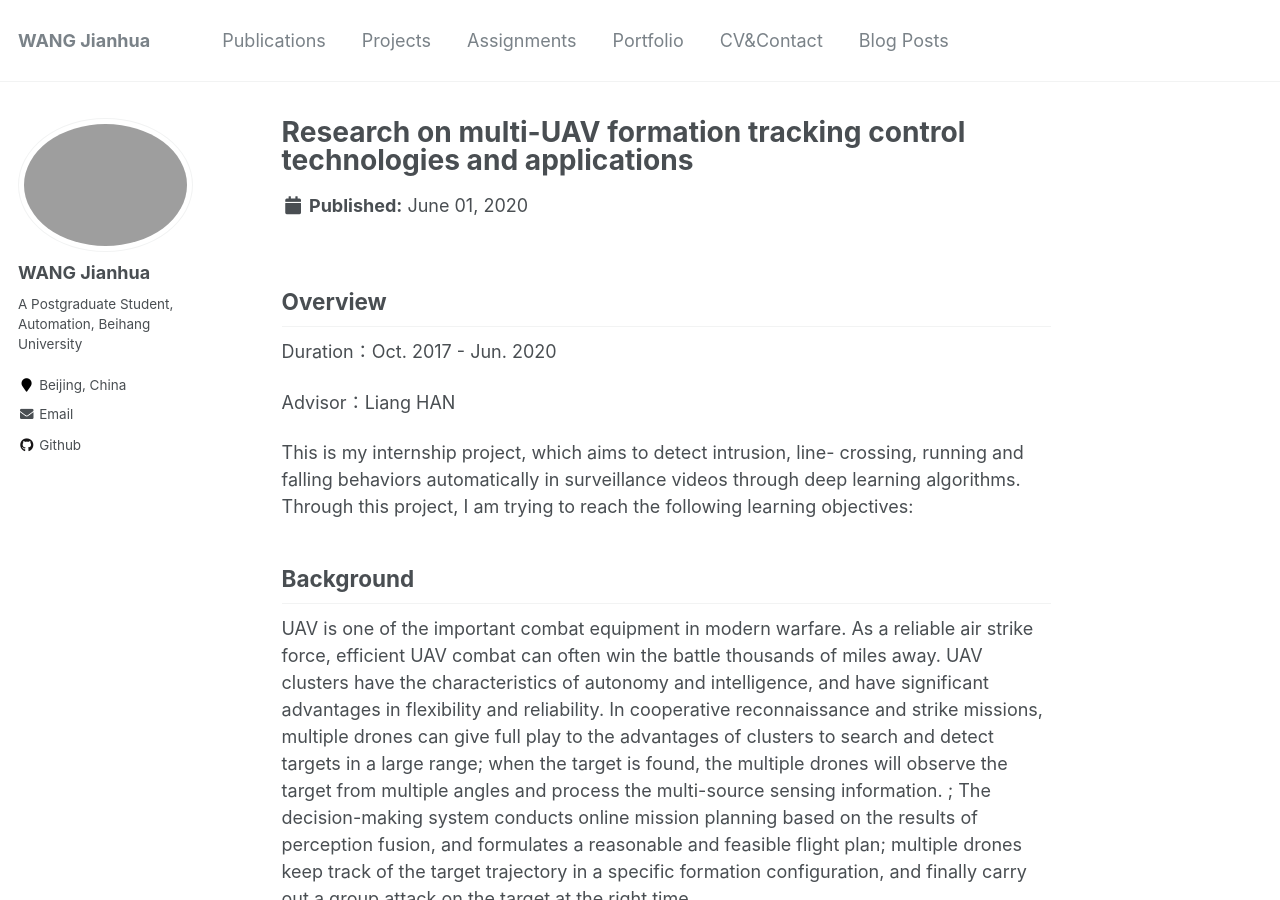
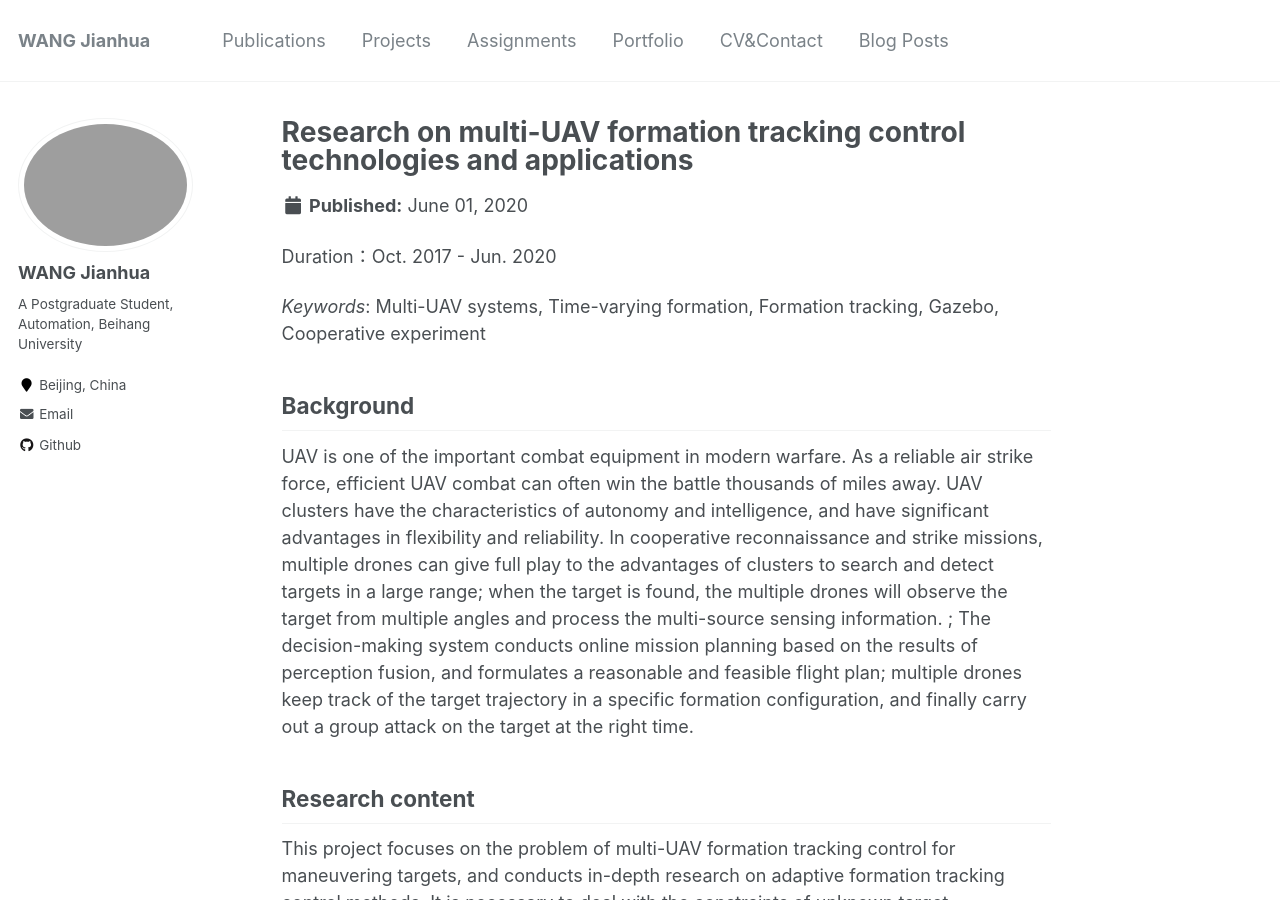
Before and after one commit to jianhua-WANG-ENS/old-homepage, a Jekyll site: the page built from _Projects/Research on multi-UAV formation tracking control technologies and applications.md, in a window 1280 px wide and 900 px high. Built offline with Jekyll 4.4.1, drawn with Linux system fonts in a browser that asks for light colours.

Commit message:
Update Projects.

```diff
--- a/_Projects/Research on multi-UAV formation tracking control technologies and applications.md
+++ b/_Projects/Research on multi-UAV formation tracking control technologies and applications.md
@@ -8,13 +8,9 @@ tags:
   - projects
 ---
 
-## Overview
-
 Duration：Oct. 2017 - Jun. 2020
 
-Advisor：Liang HAN
-
-This is my internship project, which aims to detect intrusion, line- crossing, running and falling behaviors automatically in surveillance videos through deep learning algorithms. Through this project, I am trying to reach the following learning objectives:
+*Keywords*: Multi-UAV systems, Time-varying formation, Formation tracking, Gazebo, Cooperative experiment
 
 ## Background
 
```
Also changed, not shown: _Projects/Research on multi-train dynamic formation control method based on virtual coupling frame.md (+1 -1 lines).
